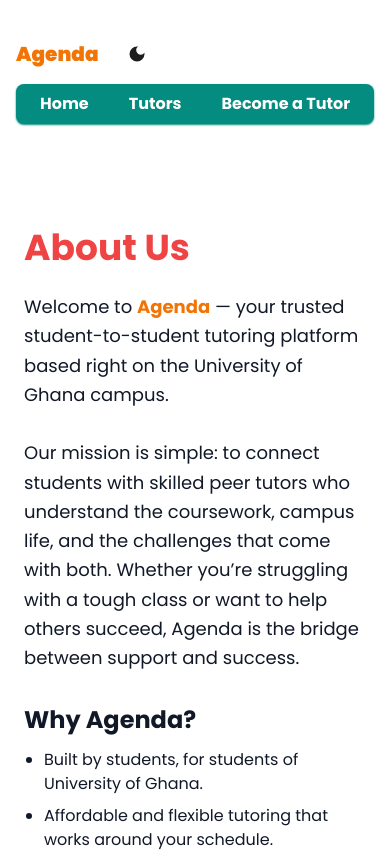
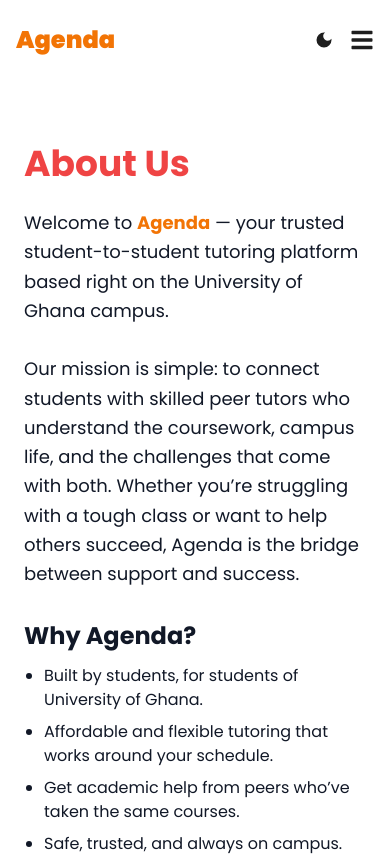
Before and after one commit to alhajisambo123/hotel-management, a Next.js app: page /about in a window 390 px wide. Shown: the top 856 px of the page. Built offline with nearby package versions, Linux system fonts and the light colour scheme.

Commit message:
Initial commit328

```diff
--- a/src/components/Header/Header.tsx
+++ b/src/components/Header/Header.tsx
@@ -1,50 +1,130 @@
+// "use client";
+
+// import Link from "next/link";
+// import { useContext,useState } from "react";
+// import { FaUserCircle, FaBars, FaTimes } from 'react-icons/fa';
+// import { MdDarkMode, MdOutlineLightMode } from "react-icons/md";
+// // import { useSession } from "next-auth/react";
+
+// import ThemeContext from "@/context/themeContext";
+// // import Image from "next/image";
+
+// const Header = () => {
+//   const { darkTheme, setDarkTheme } = useContext(ThemeContext);
+//   const [menuOpen, setMenuOpen] = useState(false);
+//   // const { data: session } = useSession();
+
+//   return (
+//     <header className="sticky top-0 z-50 py-10 px-4  container mx-auto  text-xl flex flex-wrap md:flex-nowrap items-center justify-between transition-all duration-300 bg-white dark:bg-black">
+//       <div className="flex items-center w-full md:2/3">
+//         <Link href="/" className="font-black text-tertiary-dark">
+//           Agenda
+//         </Link>
+//         <ul className="flex items-center ml-5">
+//           <li className="flex items-center">
+//             {/* {session?.user ? (
+//               <Link href={`/users/${session.user.id}`}>
+//                 {session.user.image ? (
+//                   <div className="w-10 h-10 rounded-full overflow-hidden">
+//                     <Image
+//                       src={session.user.image}
+//                       alt={session.user.name!}
+//                       width={40}
+//                       height={40}
+//                       className="scale-animation img"
+//                     />
+//                   </div>
+//                 ) : (
+//                   <FaUserCircle className="cursor-pointer" />
+//                 )} */}
+//             {/* </Link>
+//             ) : ( */}
+//             {/* <Link href="/auth">
+//                 <FaUserCircle className="cursor-pointer" />
+//               </Link>
+//             )} */}
+//           </li>
+//           <li className="ml-2">
+//             {darkTheme ? (
+//               <MdOutlineLightMode
+//                 className="cursor-pointer"
+//                 onClick={() => {
+//                   setDarkTheme(false);
+//                   localStorage.removeItem("hotel-theme");
+//                 }}
+//               />
+//             ) : (
+//               <MdDarkMode
+//                 className="cursor-pointer"
+//                 onClick={() => {
+//                   setDarkTheme(true);
+//                   localStorage.setItem("hotel-theme", "true");
+//                 }}
+//               />
+//             )}
+//           </li>
+//         </ul>
+//       </div>
+
+//       <ul className="flex items-center justify-between w-full md:w-1/ mt-4 font-bold  btn-primary ">
+//         <li className="hover:-translate-y-2 duration-500 transition-all ">
+//           <Link href="/">Home</Link>
+//         </li>
+//         <li className="hover:-translate-y-2 duration-500 transition-all">
+//           <Link href="/rooms">Tutors</Link>
+//         </li>
+//         {/* <li className="hover:-translate-y-2 duration-500 transition-all">
+//           <Link href="/about">About us</Link>
+//         </li> */}
+//         <li className="hover:-translate-y-2 duration-500 transition-all">
+//           <Link href="/about">Become a Tutor</Link>
+//         </li>
+
+//         {/* <li className="hover:-translate-y-2 duration-500 transition-all">
+//           <Link href="/about">How it works</Link>
+//         </li> */}
+//       </ul>
+//     </header>
+//   );
+// };
+
+// export default Header;
+
 "use client";
 
 import Link from "next/link";
-import { useContext } from "react";
-// import { FaUserCircle } from "react-icons/fa";
+import { useContext, useState } from "react";
+import { FaUserCircle, FaBars, FaTimes } from "react-icons/fa";
 import { MdDarkMode, MdOutlineLightMode } from "react-icons/md";
-// import { useSession } from "next-auth/react";
-
 import ThemeContext from "@/context/themeContext";
-// import Image from "next/image";
 
 const Header = () => {
   const { darkTheme, setDarkTheme } = useContext(ThemeContext);
-
-  // const { data: session } = useSession();
+  const [menuOpen, setMenuOpen] = useState(false);
 
   return (
-    <header className="sticky top-0 z-50 py-10 px-4  container mx-auto  text-xl flex flex-wrap md:flex-nowrap items-center justify-between transition-all duration-300 bg-white dark:bg-black">
-      <div className="flex items-center w-full md:2/3">
-        <Link href="/" className="font-black text-tertiary-dark">
+    <header className="sticky top-0 z-50 py-6 px-4 container mx-auto text-xl bg-white dark:bg-black transition-all duration-300">
+      <div className="flex items-center justify-between">
+        {/* Logo */}
+        <Link href="/" className="font-black text-tertiary-dark text-2xl">
           Agenda
         </Link>
-        <ul className="flex items-center ml-5">
-          <li className="flex items-center">
-            {/* {session?.user ? (
-              <Link href={`/users/${session.user.id}`}>
-                {session.user.image ? (
-                  <div className="w-10 h-10 rounded-full overflow-hidden">
-                    <Image
-                      src={session.user.image}
-                      alt={session.user.name!}
-                      width={40}
-                      height={40}
-                      className="scale-animation img"
-                    />
-                  </div>
-                ) : (
-                  <FaUserCircle className="cursor-pointer" />
-                )} */}
-            {/* </Link>
-            ) : ( */}
-            {/* <Link href="/auth">
-                <FaUserCircle className="cursor-pointer" />
-              </Link>
-            )} */}
+
+        {/* Desktop Nav */}
+        <ul className="hidden md:flex items-center gap-6 font-bold btn-primary">
+          <li className="hover:-translate-y-2 duration-500 transition-all">
+            <Link href="/">Home</Link>
           </li>
-          <li className="ml-2">
+          <li className="hover:-translate-y-2 duration-500 transition-all">
+            <Link href="/rooms">Tutors</Link>
+          </li>
+          <li className="hover:-translate-y-2 duration-500 transition-all">
+            <Link href="/about">Become a Tutor</Link>
+          </li>
+        </ul>
+
+        {/* Right Icons */}
+        <div className="flex items-center gap-4 md:hidden">
           {darkTheme ? (
             <MdOutlineLightMode
               className="cursor-pointer"
@@ -62,28 +142,28 @@ const Header = () => {
               }}
             />
           )}
-          </li>
-        </ul>
+
+          {/* Hamburger Button */}
+          <button onClick={() => setMenuOpen(!menuOpen)}>
+            {menuOpen ? <FaTimes size={24} /> : <FaBars size={24} />}
+          </button>
+        </div>
       </div>
 
-      <ul className="flex items-center justify-between w-full md:w-1/ mt-4 font-bold  btn-primary ">
-        <li className="hover:-translate-y-2 duration-500 transition-all ">
-          <Link href="/">Home</Link>
-        </li>
-        <li className="hover:-translate-y-2 duration-500 transition-all">
-          <Link href="/rooms">Tutors</Link>
-        </li>
-        {/* <li className="hover:-translate-y-2 duration-500 transition-all">
-          <Link href="/about">About us</Link>
-        </li> */}
-        <li className="hover:-translate-y-2 duration-500 transition-all">
-          <Link href="/about">Become a Tutor</Link>
-        </li>
-
-        {/* <li className="hover:-translate-y-2 duration-500 transition-all">
-          <Link href="/about">How it works</Link>
-        </li> */}
-      </ul>
+      {/* Mobile Menu */}
+      {menuOpen && (
+        <div className="md:hidden mt-4 flex flex-col gap-4 font-bold btn-primary">
+          <Link href="/" onClick={() => setMenuOpen(false)}>
+            Home
+          </Link>
+          <Link href="/rooms" onClick={() => setMenuOpen(false)}>
+            Tutors
+          </Link>
+          <Link href="/about" onClick={() => setMenuOpen(false)}>
+            Become a Tutor
+          </Link>
+        </div>
+      )}
     </header>
   );
 };
```
Lines whose indentation alone changed are shown as unchanged.
